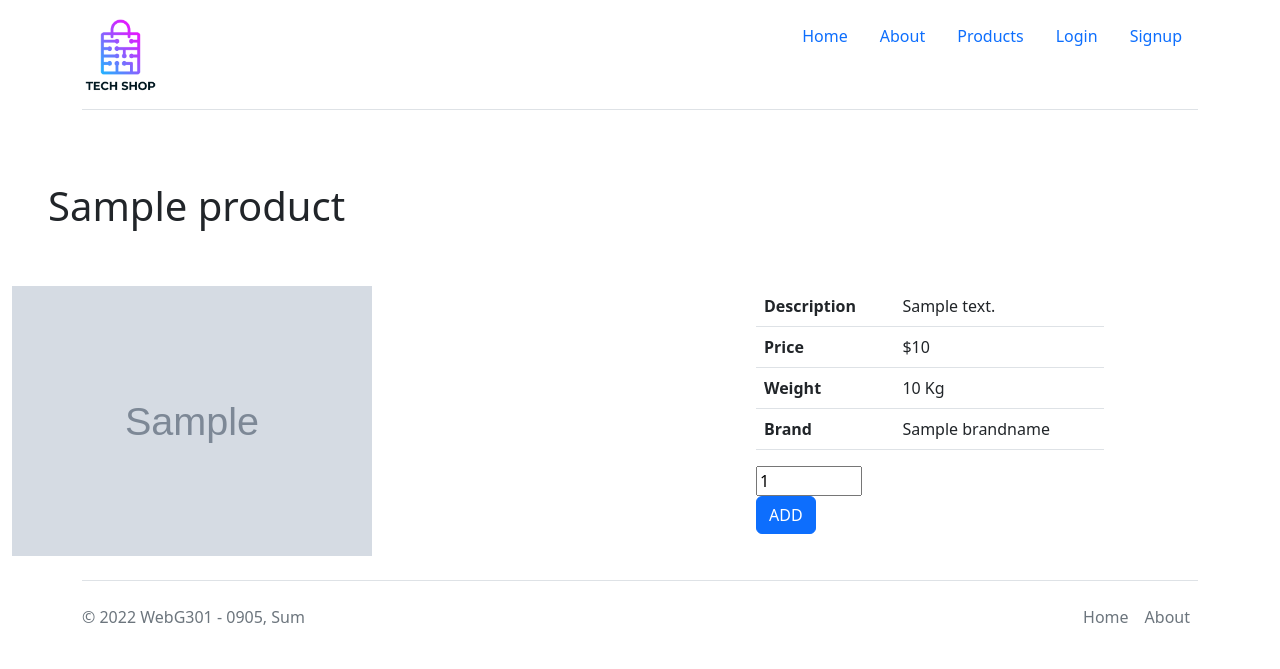
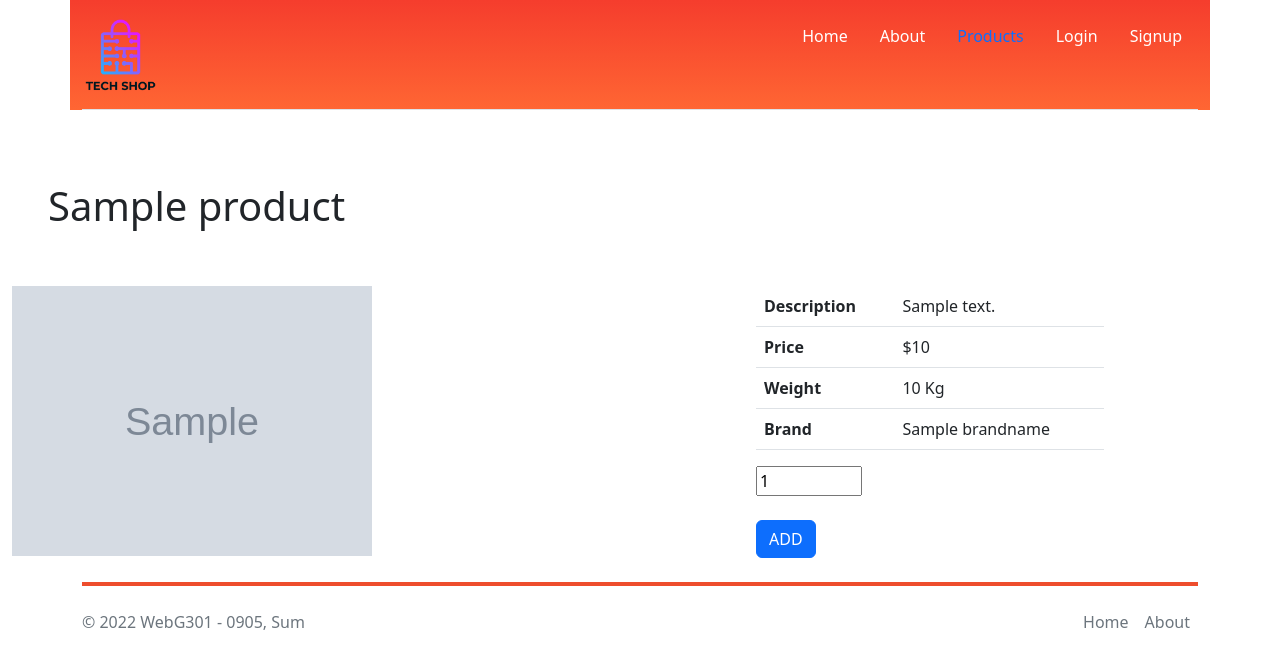
Before and after one commit to letrungtai632002/ASM, a Symfony app: template templates/product/show.html.twig in a window 1280 px wide. Shown: the top 669 px of the page. Run offline with Twig, Linux system fonts and the light colour scheme; the template is opened without the code that fills it: most values are stand-ins (such as "Sample title", 1, 10 or a date in 2020); grey boxes marked "Sample" are stand-in pictures; some libraries are stand-ins or nearby versions.

Commit message:
color for header

```diff
--- a/src/Controller/RegistrationController.php
+++ b/src/Controller/RegistrationController.php
@@ -26,7 +26,7 @@ class RegistrationController extends AbstractController
         if ($form->isSubmitted() && $form->isValid()) {
             // encode the plain password
             $user->setPassword(
-            $userPasswordHasher->hashPassword(
+                $userPasswordHasher->hashPassword(
                     $user,
                     $form->get('plainPassword')->getData()
                 )
--- a/src/Form/RegistrationFormType.php
+++ b/src/Form/RegistrationFormType.php
@@ -32,7 +32,7 @@ class RegistrationFormType extends AbstractType
             ])
             ->add('plainPassword', RepeatedType::class, [
                 'type' => PasswordType::class,
-                'invalid_message' => 'The password confirmation does not match.',
+                'invalid_message' => 'The password and repeat password don t match.',
                 'options' => ['attr' => ['class' => 'password-field']],
                 'required' => true,
                 'first_options'  => ['label' => 'Password'],
--- a/src/Repository/ProductRepository.php
+++ b/src/Repository/ProductRepository.php
@@ -39,6 +39,8 @@ class ProductRepository extends ServiceEntityRepository
         }
     }
 
+
+
 //    /**
 //     * @return Product[] Returns an array of Product objects
 //     */
--- a/templates/_footer.html.twig
+++ b/templates/_footer.html.twig
@@ -1,5 +1,5 @@
-<div class="container">
-    <footer class="d-flex flex-wrap justify-content-between align-items-center py-3 my-4 border-top">
+<div class="container" >
+    <footer class="d-flex flex-wrap justify-content-between align-items-center py-3 my-4" style="border-top: 4px solid #ee4d2d;">
         <p class="col-md-4 mb-0 text-muted">© 2022 WebG301 - 0905, Sum</p>
 
         <a href="/"
--- a/templates/_nav.html.twig
+++ b/templates/_nav.html.twig
@@ -1,39 +1,39 @@
-<div class="container">
+<div class="container" style="background: linear-gradient(-180deg,#f53d2d, #f63);">
     <header class="d-flex flex-wrap justify-content-center py-3 mb-4 border-bottom">
-        <a href="/" class="d-flex align-items-center mb-3 mb-md-0 me-md-auto text-dark text-decoration-none">
+        <a href="{{ path('app_product_index') }}" class="d-flex align-items-center mb-3 mb-md-0 me-md-auto text-dark text-decoration-none">
             <img class="card-img-top" src="{{ asset('images/logo.png') }}" alt="Symfony!" style="width: 15%;"/>
         </a>
 
         <ul class="nav nav-pills">
-            <li class="nav-item"><a href="#" class="nav-link" aria-current="page">Home</a></li>
-            <li class="nav-item"><a href="#" class="nav-link">About</a></li>
+            <li class="nav-item" ><a href="#" class="nav-link" aria-current="page" style="color: white;">Home</a></li>
+            <li class="nav-item" ><a href="#" class="nav-link" style="color: white;">About</a></li>
             {% if app.request.get('_route') == 'app_product_index'%}
-            <li class="nav-item"><a href="{{ path('app_product_index') }}" class="nav-link active">Products</a></li>
+            <li class="nav-item" style="color: white;"><a href="{{ path('app_product_index') }}" class="nav-link active">Products</a></li>
             {% else %}
-                <li class="nav-item"><a href="{{ path('app_product_index') }}" class="nav-link">Products</a></li>
+                <li class="nav-item" style="color: white;"><a href="{{ path('app_product_index') }}" class="nav-link">Products</a></li>
             {% endif %}
 
             {% if app.user %}
-                <li class="nav-item"><a class="nav-link">Hello {{ app.user.lastname }}</a></li>
+                <li class="nav-item" style="color: white;"><a class="nav-link">Hello {{ app.user.lastname }}</a></li>
             {% endif %}
 
             <li class="nav-item">
                 {% if app.request.get('_route') == 'app_login' %}
-                <a href="/{{ app.user ? 'logout' : 'login' }}" class="nav-link active">
+                <a href="/{{ app.user ? 'logout' : 'login' }}" class="nav-link active" style="color: white;">
                     {{ app.user ? 'Logout' : 'Login' }}
                 </a>
                 {% else %}
 
-                    <a href="/{{ app.user ? 'logout' : 'login' }}" class="nav-link ">
+                    <a href="/{{ app.user ? 'logout' : 'login' }}" class="nav-link " style="color: white;">
                         {{ app.user ? 'Logout' : 'Login' }}
                     </a>
                 {% endif %}
             </li>
             {% if app.user is null %}
                 {% if app.request.get('_route') == 'app_register'%}
-                    <li class="nav-item"> <a href="{{ path('app_register') }}" class="nav-link active">Signup</a></li>
+                    <li class="nav-item"> <a href="{{ path('app_register') }}" class="nav-link active" style="color: white;">Signup</a></li>
                 {% else %}
-                    <li class="nav-item"> <a href="{{ path('app_register') }}" class="nav-link">Signup</a></li>
+                    <li class="nav-item"> <a href="{{ path('app_register') }}" class="nav-link" style="color: white;">Signup</a></li>
                 {% endif %}
             {% endif %}
 
--- a/templates/product/show.html.twig
+++ b/templates/product/show.html.twig
@@ -29,9 +29,9 @@
                 </tr>
                 </tbody>
             </table>
-            <input type="number" value="1" min="1" max="1000" step="1"/>
+            <input type="number" class="mb-4" value="1" min="1" max="1000" step="1"/>
             <br>
-            <a href="" class="btn btn-primary m-auto" >ADD</a>
+            <a href="" class="btn btn-primary m-auto">ADD</a>
         </div>
 
     </div>
--- a/templates/registration/register.html.twig
+++ b/templates/registration/register.html.twig
@@ -4,7 +4,7 @@
 
 {% block body %}
         <div>
-            {{ form_start(registrationForm, { 'attr' : { 'class': 'form-control' } }) }}
+{#            {{ form_start(registrationForm, { 'attr' : { 'class': 'form-control' } }) }}#}
             <section class="vh-90 gradient-custom" >
                 <div class="container py-5 h-100" >
                     <div class="row justify-content-center align-items-center h-100">
```
Also changed, not shown: migrations/Version20220626162819.php (deleted, +0 -31 lines), migrations/Version20220628165742.php (deleted, +0 -35 lines), src/Controller/ProductController.php (+7 -5 lines), templates/product/index.html.twig (+9 -8 lines), src/Entity/User.php (line endings or trailing spaces).
